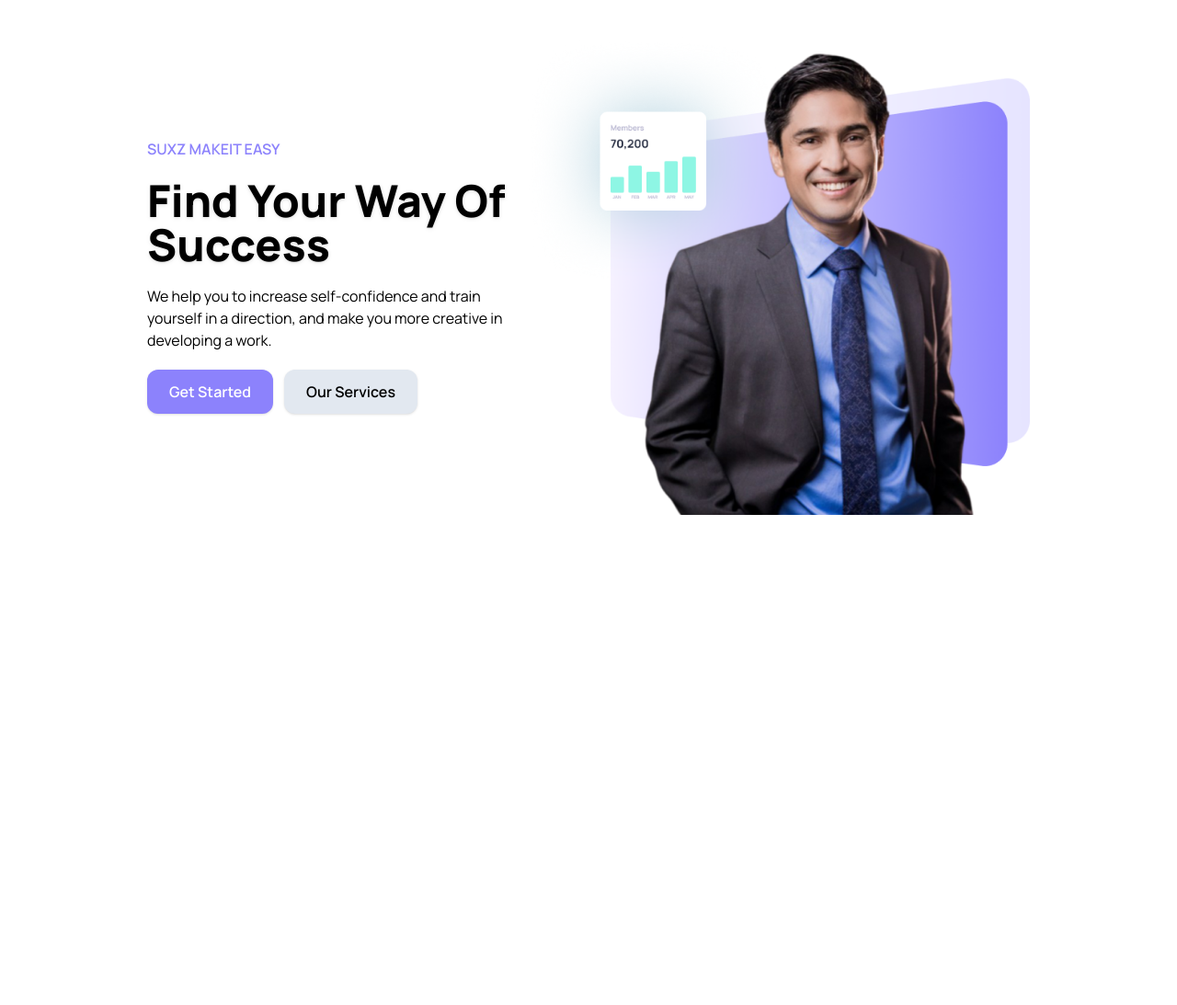
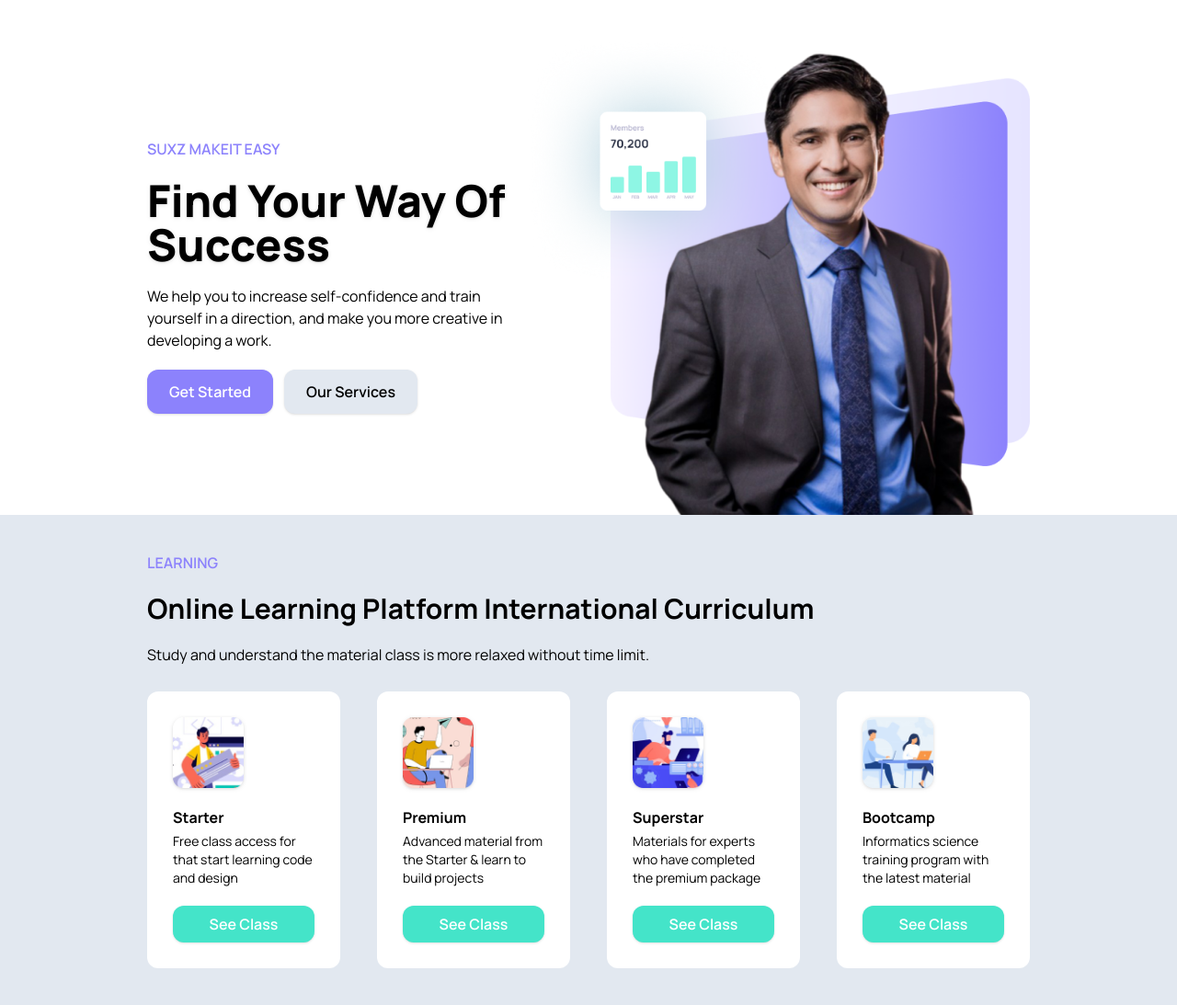
Before and after one commit to HeruAzyy/zuxs, a website: page index.html in a window 1280 px wide. Shown: the whole page at 92% size. Before the commit the page ends 800 px from the top, so only its background shows below. Drawn offline with Linux system fonts and the light colour scheme.

Commit message:
feat: learning secction

```diff
--- a/index.html
+++ b/index.html
@@ -38,7 +38,7 @@
 								developing a work.
 							</p>
 						</div>
-						<div class="pt-5 flex gap-x-3">
+						<div class="pt-5 flex gap-x-3 pb-10 lg:pb-0">
 							<button
 								class="bg-purple py-3 px-6 rounded-xl text-white font-semibold shadow active:scale-95">
 								Get Started
@@ -52,5 +52,136 @@
 				</div>
 			</div>
 		</section>
+
+		<!-- LEARNING SECTION -->
+		<section id="learning" class="px-6 py-10 bg-sec lg:px-40">
+			<div class="container">
+				<div class="pb-7">
+					<p class="text-purple font-semibold">LEARNING</p>
+					<h3 class="py-5">
+						Online Learning Platform International Curriculum
+					</h3>
+					<p>
+						Study and understand the material class is more relaxed
+						without time limit.
+					</p>
+				</div>
+
+				<!-- Learning Card -->
+				<div class="grid gap-5 md:grid-cols-2 lg:grid-cols-4 lg:gap-10">
+					<!-- Card 1 -->
+					<div
+						class="p-7 bg-white rounded-xl hover:bg-purple group transition-all duration-300">
+						<div class="flex gap-5 md:block">
+							<div class="w-1/2">
+								<img
+									class="drop-shadow"
+									src="assets/images/learning1.png"
+									alt="Learning" />
+							</div>
+							<div class="self-center md:pt-5">
+								<p
+									class="font-bold pb-1 group-hover:text-white transition-all duration-300">
+									Starter
+								</p>
+								<p
+									class="text-sm group-hover:text-white transition-all duration-300">
+									Free class access for that start learning code and
+									design
+								</p>
+							</div>
+						</div>
+						<button
+							class="bg-green w-full mt-5 py-2 px-5 rounded-xl text-white font-semibold shadow active:scale-95">
+							See Class
+						</button>
+					</div>
+
+					<!-- Card 2 -->
+					<div
+						class="p-7 bg-white rounded-xl hover:bg-purple group transition-all duration-300">
+						<div class="flex gap-5 md:block">
+							<div class="w-1/2">
+								<img
+									class="drop-shadow"
+									src="assets/images/learning2.png"
+									alt="Learning" />
+							</div>
+							<div class="self-center md:pt-5">
+								<p
+									class="font-bold pb-1 group-hover:text-white transition-all duration-300">
+									Premium
+								</p>
+								<p
+									class="text-sm group-hover:text-white transition-all duration-300">
+									Advanced material from the Starter & learn to build
+									projects
+								</p>
+							</div>
+						</div>
+						<button
+							class="bg-green w-full mt-5 py-2 px-5 rounded-xl text-white font-semibold shadow active:scale-95">
+							See Class
+						</button>
+					</div>
+
+					<!-- Card 3 -->
+					<div
+						class="p-7 bg-white rounded-xl hover:bg-purple group transition-all duration-300">
+						<div class="flex gap-5 md:block">
+							<div class="w-1/2">
+								<img
+									class="drop-shadow"
+									src="assets/images/learning3.png"
+									alt="Learning" />
+							</div>
+							<div class="self-center md:pt-5">
+								<p
+									class="font-bold pb-1 group-hover:text-white transition-all duration-300">
+									Superstar
+								</p>
+								<p
+									class="text-sm group-hover:text-white transition-all duration-300">
+									Materials for experts who have completed the premium
+									package
+								</p>
+							</div>
+						</div>
+						<button
+							class="bg-green w-full mt-5 py-2 px-5 rounded-xl text-white font-semibold shadow active:scale-95">
+							See Class
+						</button>
+					</div>
+
+					<!-- Card 4 -->
+					<div
+						class="p-7 bg-white rounded-xl hover:bg-purple group transition-all duration-300">
+						<div class="flex gap-5 md:block">
+							<div class="w-1/2">
+								<img
+									class="drop-shadow"
+									src="assets/images/learning4.png"
+									alt="Learning" />
+							</div>
+							<div class="self-center md:pt-5">
+								<p
+									class="font-bold pb-1 group-hover:text-white transition-all duration-300">
+									Bootcamp
+								</p>
+								<p
+									class="text-sm group-hover:text-white transition-all duration-300">
+									Informatics science training program with the latest
+									material
+								</p>
+							</div>
+						</div>
+						<button
+							class="bg-green w-full mt-5 py-2 px-5 rounded-xl text-white font-semibold shadow active:scale-95">
+							See Class
+						</button>
+					</div>
+				</div>
+			</div>
+		</section>
 	</body>
 </html>
```
Also changed, not shown: assets/CSS/output.css.
